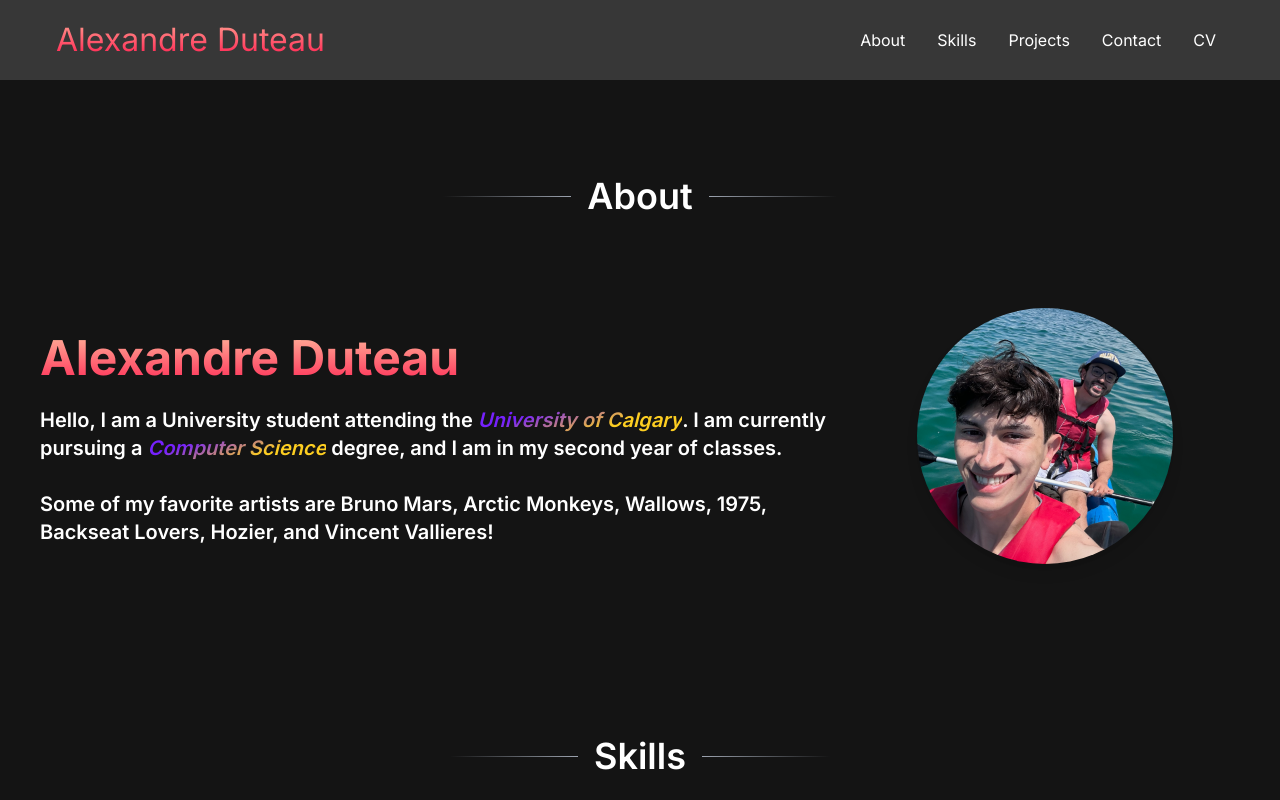
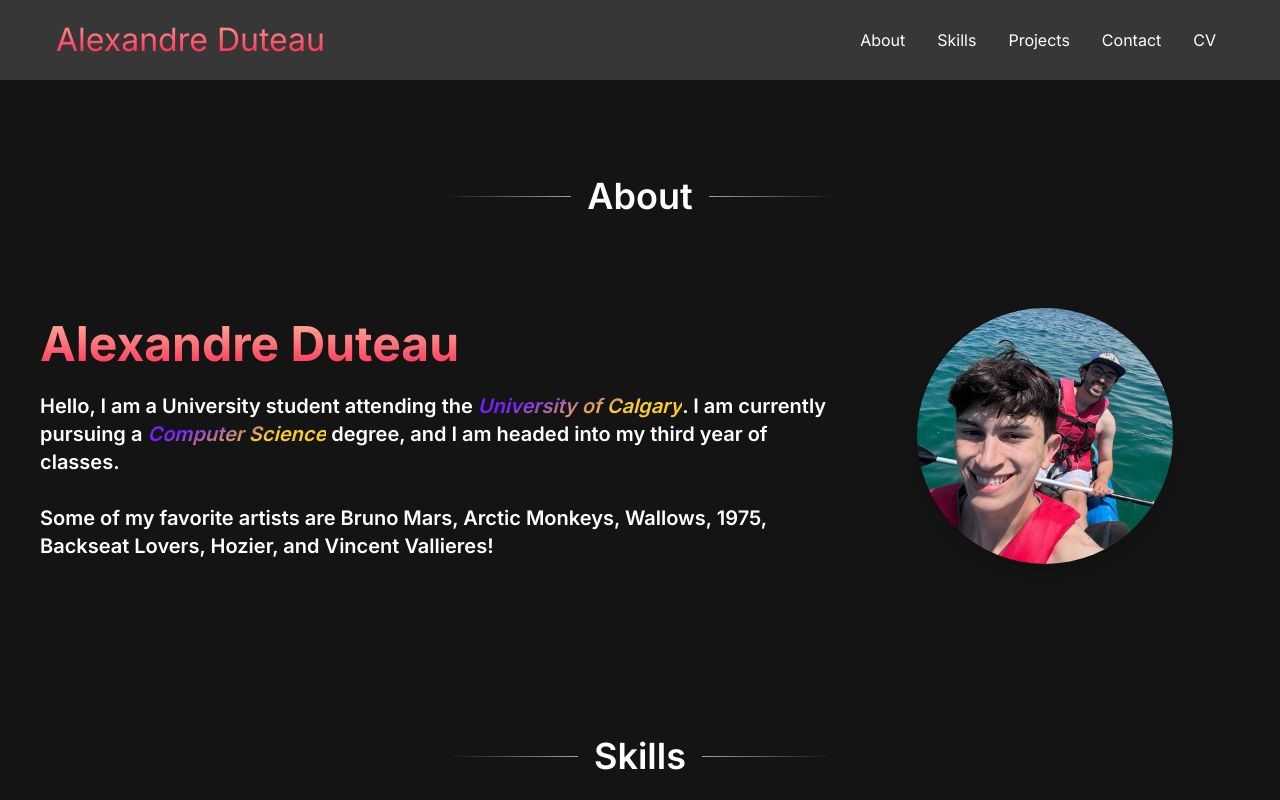
Before and after one commit to Alexd2004/Portfolio-Official, a Next.js app: page / in a window 1280 px wide. Shown: the top 800 px of the page. Built offline with nearby package versions, Linux system fonts and the light colour scheme.

Commit message:
updated wording

```diff
--- a/src/app/page.tsx
+++ b/src/app/page.tsx
@@ -10,6 +10,8 @@ import { Footer } from "@/components/footer";
 
 export default function Home() {
   return (
+
+
     <div className="bg-[#131313]">
       <NavBar />
       <AboutTitle />
--- a/src/components/aboutSection.tsx
+++ b/src/components/aboutSection.tsx
@@ -7,7 +7,7 @@ export function AboutSection() {
               Alexandre Duteau
             </h2>
             <p className="mt-2   text-lg font-semibold text-white leading-relaxed md:text-xl">
-              Hello, I am a University student attending the <span className="UNI">University of Calgary</span>. I am currently pursuing a <span className="UNI">Computer Science</span> degree, and I am in my second year of classes.<br /><br />
+              Hello, I am a University student attending the <span className="UNI">University of Calgary</span>. I am currently pursuing a <span className="UNI">Computer Science</span> degree, and I am headed into my third year of classes.<br /><br />
               Some of my favorite artists are Bruno Mars, Arctic Monkeys, Wallows, 1975, Backseat Lovers, Hozier, and Vincent Vallieres!
             </p>
           </div>
```
